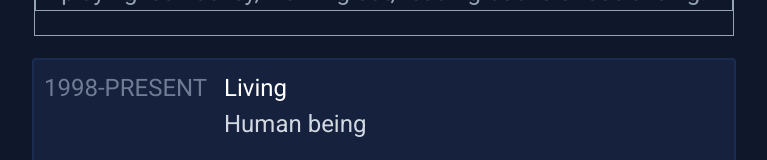
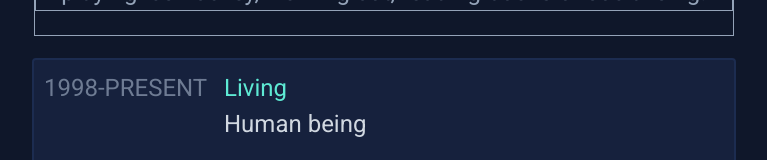
Before and after one commit to Schubi222/Porfolio, a Vue app in the folder Porfolio/: page /about in a window 1280 px wide. In both pictures the pointer is over the element 735 px from the left and 823 px from the top of the page. Shown: the part 735-895 px from the top of the page, without its empty margins (261-1028 px from the left). Built offline with nearby package versions, Linux system fonts and the light colour scheme.

Commit message:
Cool hover effect and some pain with the full cv link

```diff
--- a/Porfolio/src/assets/ExperienceEntry.css
+++ b/Porfolio/src/assets/ExperienceEntry.css
@@ -162,6 +162,9 @@ body {
   box-shadow: 0 0 0 2px #1c2c50;
   opacity: 1;
 }
+.CV-Wrapper__education:hover .Experience-Entry-Wrapper:hover .Experience-Entry-Wrapper__body-heading {
+  color: rgb(94, 234, 212);
+}
 
 .Experience-Entry-Wrapper {
   margin-top: 24px;
@@ -193,6 +196,7 @@ body {
 }
 .Experience-Entry-Wrapper__body-heading {
   color: white;
+  transition: all 0.2s ease-in-out;
 }
 .Experience-Entry-Wrapper__body-subheading {
   color: #d1d8e1;
--- a/Porfolio/src/assets/ExperienceEntry.scss
+++ b/Porfolio/src/assets/ExperienceEntry.scss
@@ -30,6 +30,7 @@
     }
     &-heading{
       color: $heading-color;
+      transition: all .2s ease-in-out;
     }
     &-subheading{
       color: $sub-heading-color;
--- a/Porfolio/src/assets/about.scss
+++ b/Porfolio/src/assets/about.scss
@@ -2,6 +2,7 @@
 $text-size: 24px;
 $line-height: 36px;
 $text-placement: center;
+
 .About-View-Wrapper{
   display: flex;
   flex-direction: column;
@@ -32,6 +33,7 @@ $text-placement: center;
     text-align: $text-placement;
   }
 }
+
 .CV-Wrapper{
   width: fit-content;
   max-width: 700px;
@@ -55,5 +57,8 @@ $text-placement: center;
     background: lighten($primary-color, 5%);
     box-shadow: 0 0 0 2px lighten($primary-color, 10%);
     opacity: 1;
+    .Experience-Entry-Wrapper__body-heading{
+      color: $call-to-action-color;
+    }
   }
 }
--- a/Porfolio/src/assets/base.scss
+++ b/Porfolio/src/assets/base.scss
@@ -1,5 +1,5 @@
 //COLORS
-$main-color:red;
+
 $primary-color:rgb(15 23 42);
 $call-to-action-color:rgb(94 234 212);
 $text-color:rgb(148 163 184);
--- a/Porfolio/src/views/AboutView.vue
+++ b/Porfolio/src/views/AboutView.vue
@@ -29,12 +29,7 @@
         <ExperienceEntry v-for="entry in entry_objects" :key="entry.heading" :entry="entry"/>
         <ExperienceEntry v-for="entry in entry_objects" :key="entry.heading" :entry="entry"/>
       </div>
-      <div class="CV-Wrapper__jobs">
-        <p>
-
-        </p>
-        <a href="./src/assets/pdfs/Fabian_Schubert_Lebenslauf_eng.pdf" target="_blank">View full CV</a>
-      </div>
+      <a class="CV-Link" href="./src/assets/pdfs/Fabian_Schubert_Lebenslauf_eng.pdf" target="_blank" >View full CV</a>
     </div>
   </div>
 </template>
@@ -55,4 +50,9 @@ const entry_objects = ref([{
 
 <style scoped>
   @import "@/assets/about.css";
+  .CV-Wrapper:hover a{
+    background: -webkit-linear-gradient(#eee, #333);
+    -webkit-background-clip: text;
+    -webkit-text-fill-color: transparent;
+  }
 </style>
```
Also changed, not shown: 1 other file (tests, documents, lock files or other folders).
